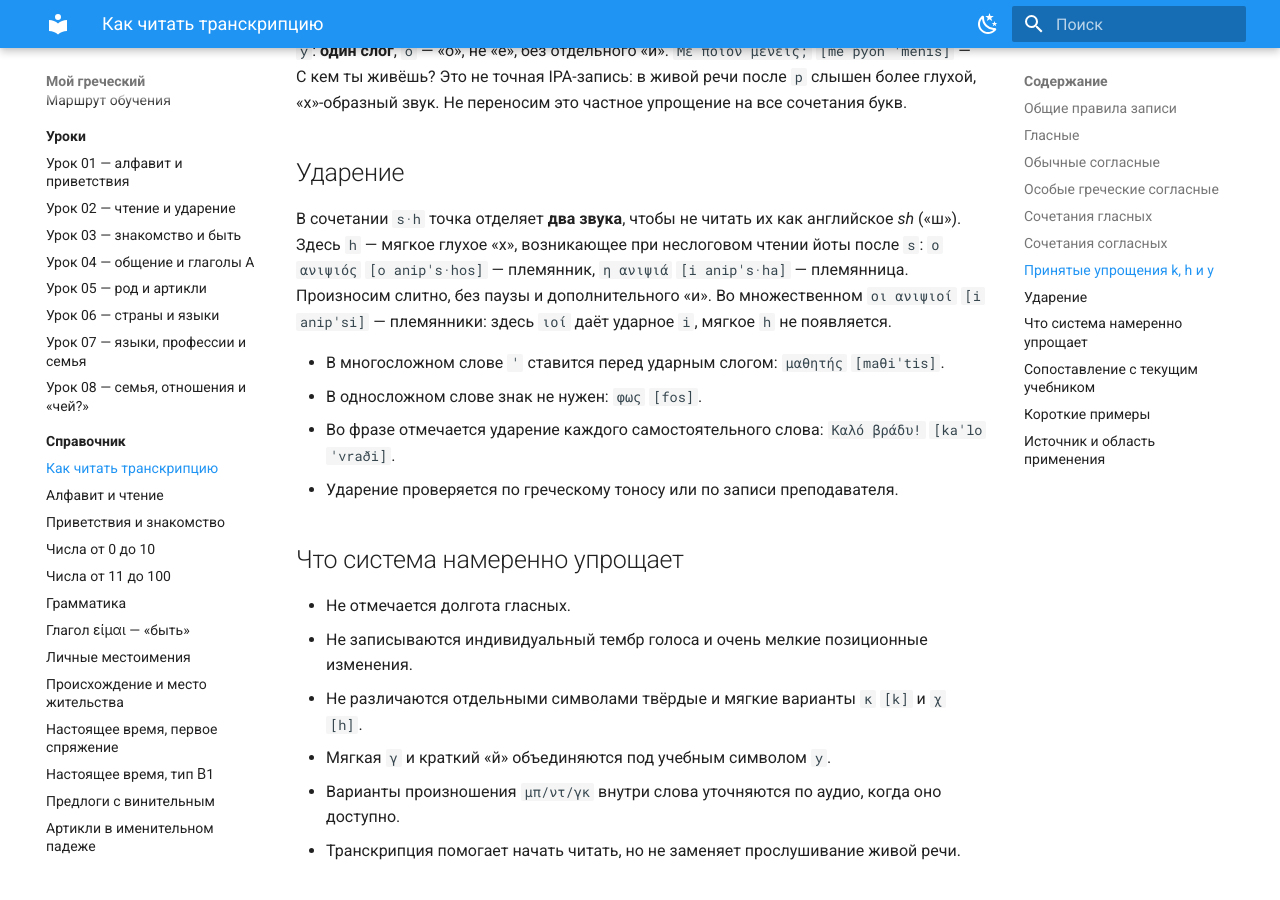
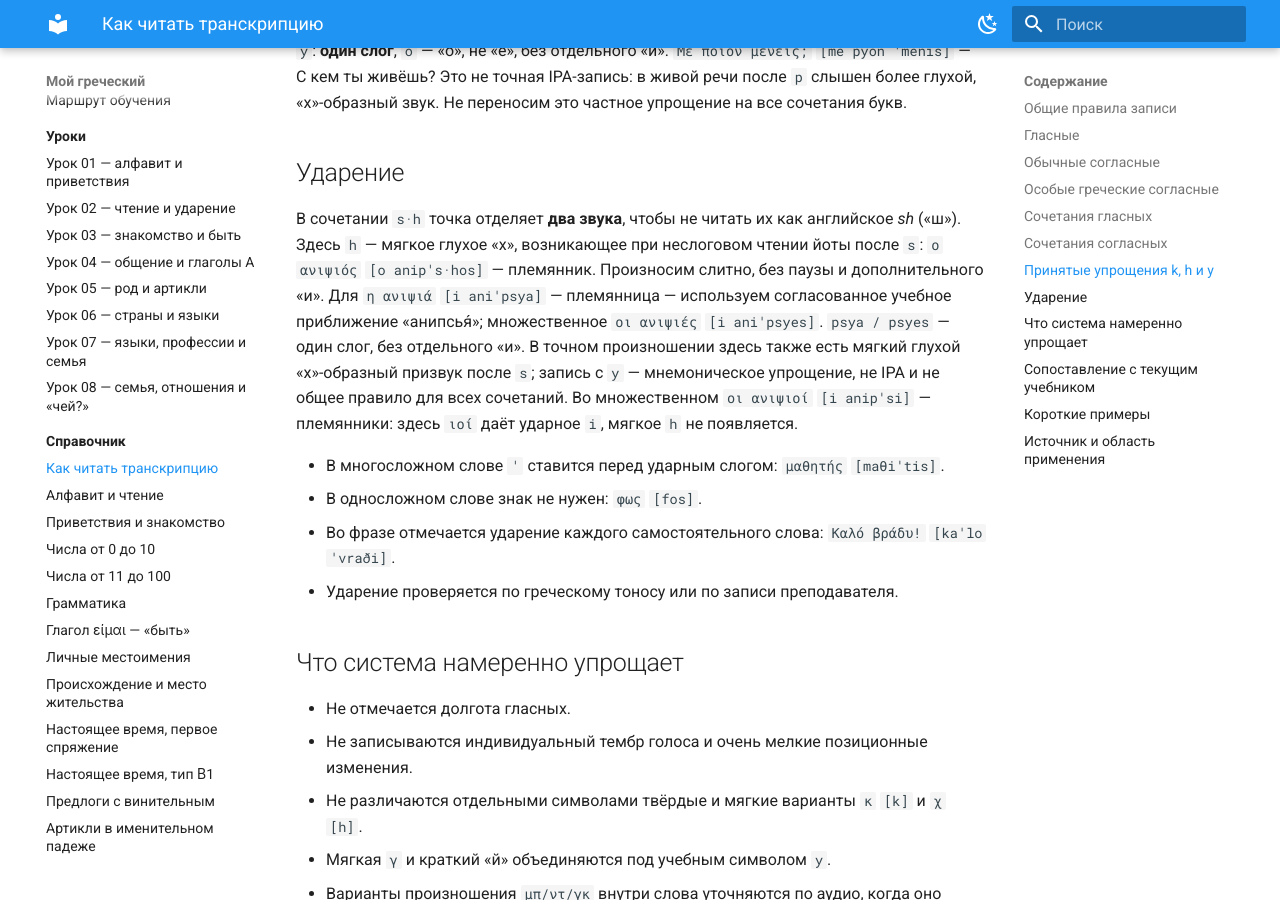
Before and after one commit to arch7tect/Greek, an MkDocs documentation site: the page built from docs/reference/transcription.md, in a window 1280 px wide and 900 px high, scrolled down 4045 px. Built offline with MkDocs 1.6.1 and Material for MkDocs 9.7.7, drawn with Linux system fonts in a browser that asks for light colours.

Commit message:
Use agreed psya mnemonic for niece pronunciation

```diff
--- a/docs/assets/data/family-possessives-data.js
+++ b/docs/assets/data/family-possessives-data.js
@@ -19,7 +19,7 @@ window.GREEK_FAMILY_POSSESSIVES_DATA = {
         ["rel-male-cousin", "Сын моего дяди или моей тёти", "ο ξάδερφος [o ˈksaðerfos]", "ο ξάδερφος / ο ξάδελφος [o ˈksaðerfos / o ˈksaðelfos] — двоюродный брат."],
         ["rel-female-cousin", "Дочь моего дяди или моей тёти", "η ξαδέρφη [i ksaˈðerfi]", "η ξαδέρφη / η ξαδέλφη [i ksaˈðerfi / i ksaˈðelfi] — двоюродная сестра."],
         ["rel-nephew", "Сын моего брата или моей сестры", "ο ανιψιός [o anipˈs·hos]", "ο ανιψιός [o anipˈs·hos] — племянник; s·h = с + мягкое х, не ш."],
-        ["rel-niece", "Дочь моего брата или моей сестры", "η ανιψιά [i anipˈs·ha]", "η ανιψιά [i anipˈs·ha] — племянница; s·h = с + мягкое х, не ш."],
+        ["rel-niece", "Дочь моего брата или моей сестры", "η ανιψιά [i aniˈpsya]", "η ανιψιά [i aniˈpsya] — племянница; psya — слитно, без отдельного «и»."],
         ["rel-only-child", "Ребёнок, у которого нет братьев и сестёр", "το μοναχοπαίδι [to monahoˈpeði]", "το μοναχοπαίδι [to monahoˈpeði] — единственный ребёнок."]
       ].map(([id, prompt, answer, detail]) => ({ id, lesson: "09", prompt, answer, detail }))
     },
--- a/docs/assets/data/vocabulary-data.js
+++ b/docs/assets/data/vocabulary-data.js
@@ -3879,9 +3879,9 @@ window.GREEK_VOCABULARY = {
       "id": "η ανιψιά",
       "lesson": "08",
       "greek": "η ανιψιά",
-      "transcription": "[i anipˈs·ha]",
+      "transcription": "[i aniˈpsya]",
       "meaning": "племянница",
-      "note": "οι ανιψιές [i anipˈs·hes]",
+      "note": "οι ανιψιές [i aniˈpsyes]",
       "core": true
     },
     {
--- a/docs/reference/transcription.md
+++ b/docs/reference/transcription.md
@@ -124,9 +124,14 @@
 
 В сочетании `s·h` точка отделяет **два звука**, чтобы не читать их как английское
 *sh* («ш»). Здесь `h` — мягкое глухое «х», возникающее при неслоговом чтении
-йоты после `s`: `ο ανιψιός` `[o anipˈs·hos]` — племянник,
-`η ανιψιά` `[i anipˈs·ha]` — племянница. Произносим слитно, без паузы
-и дополнительного «и». Во множественном `οι ανιψιοί` `[i anipˈsi]` — племянники:
+йоты после `s`: `ο ανιψιός` `[o anipˈs·hos]` — племянник.
+Произносим слитно, без паузы и дополнительного «и».
+Для `η ανιψιά` `[i aniˈpsya]` — племянница — используем согласованное учебное
+приближение «анипсья́»; множественное `οι ανιψιές` `[i aniˈpsyes]`.
+`psya / psyes` — один слог, без отдельного «и». В точном произношении здесь
+также есть мягкий глухой «х»-образный призвук после `s`; запись с `y` —
+мнемоническое упрощение, не IPA и не общее правило для всех сочетаний.
+Во множественном `οι ανιψιοί` `[i anipˈsi]` — племянники:
 здесь `ιοί` даёт ударное `i`, мягкое `h` не появляется.
 
 - В многосложном слове `ˈ` ставится перед ударным слогом: `μαθητής`
```
Also changed, not shown: docs/homework/lesson-08-current.md (+1 -1 lines), docs/lessons/lesson-08-current.md (+6 -3 lines), docs/vocabulary/all.md (+1 -1 lines), docs/vocabulary/lesson-08.md (+1 -1 lines), extracted/lessons/lesson-08-source-audit.md (+5 -0 lines), docs/assets/mobile/core/card-11.png, docs/assets/mobile/lesson-08/lesson-08-card-03.png, 10 other files.
